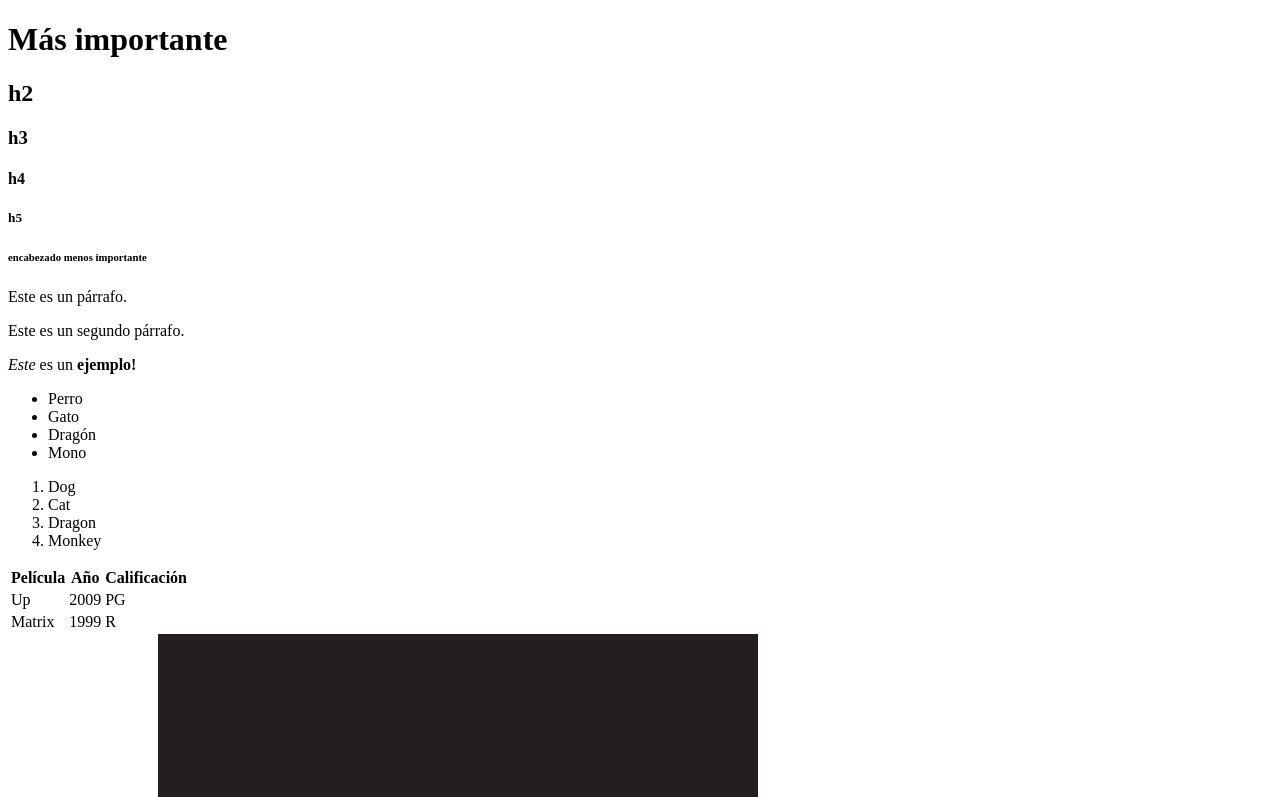
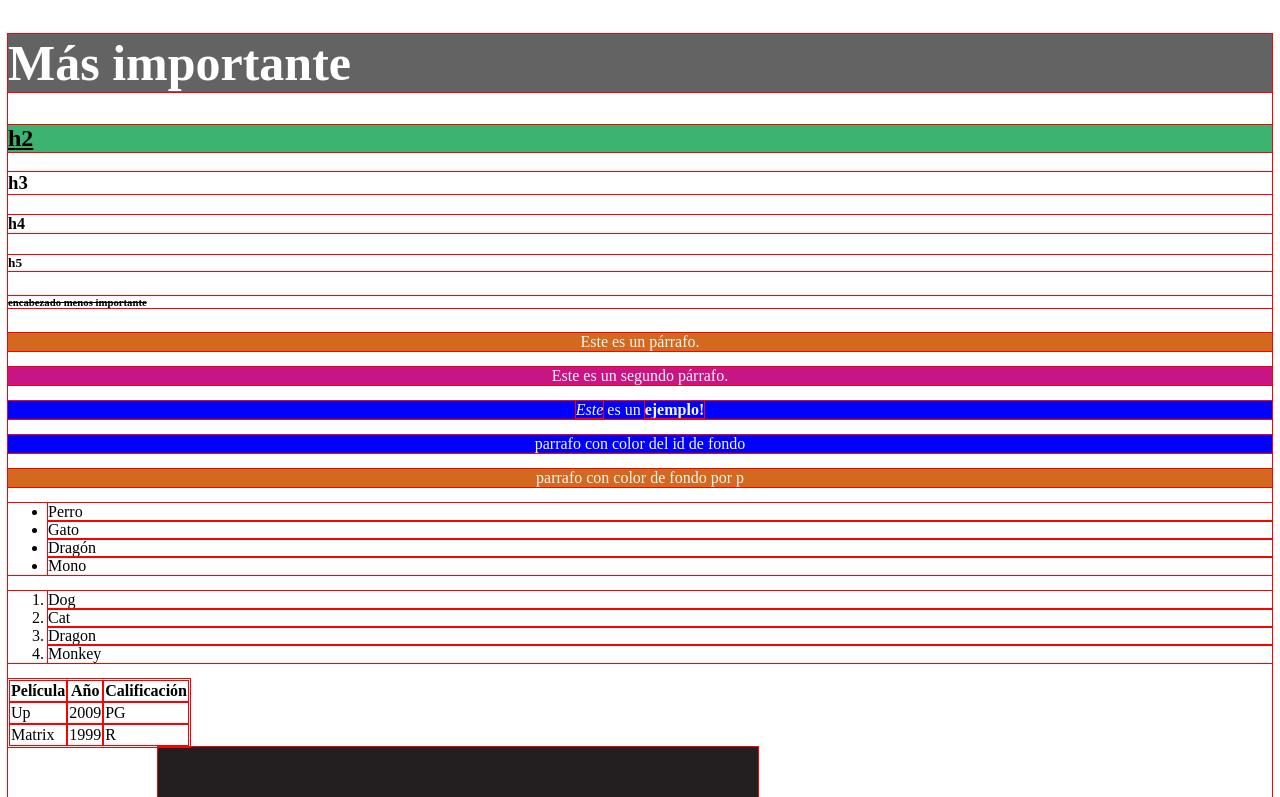
Before and after one commit to OscarDanielAguero/proyectos_dojo, a plain HTML site: page index.html in a window 1280 px wide. Shown: the top 797 px of the page. Drawn offline with Linux system fonts and the light colour scheme.

Commit message:
se actualizo y se agrego estilo de texto

```diff
--- /dev/null
+++ b/estilo_texto/style.css
@@ -0,0 +1,17 @@
+h1{
+    background-color: rgb(0, 0, 0) ;
+    color: rgb(255, 255, 255);
+    font-size: 50px;
+}
+h2{
+    text-align: center;
+    background-color: blueviolet;
+    color: white;
+    font-style: italic;
+}
+h3{
+    background-color: aqua;
+    color: rgb(69, 29, 133);
+    text-decoration: underline;
+    text-align: end;
+}
--- a/index.html
+++ b/index.html
@@ -4,6 +4,7 @@
         <meta charset="UTF-8">
         <meta name="viewport" content="width=device-width, initial-scale=1.0">
         <title>Principal</title>
+        <link rel="stylesheet" href="./style.css">
     </head>
     <body>
         <h1>Más importante</h1>
@@ -13,8 +14,10 @@
         <h5>h5</h5>
         <h6>encabezado menos importante</h6>
         <p>Este es un párrafo.</p>
-        <p>Este es un segundo párrafo.</p>
-        <p><em>Este</em> es un <strong>ejemplo!</strong></p>
+        <p class="colores">Este es un segundo párrafo.</p>
+        <p class="colores" id="color"><em>Este</em> es un <strong>ejemplo!</strong></p>
+        <p id="color">parrafo con color del id de fondo</p>
+        <p>parrafo con color de fondo por p</p>
         <ul>
             <li>Perro</li>
             <li>Gato</li>
--- /dev/null
+++ b/style.css
@@ -0,0 +1,26 @@
+h1{
+    background-color: rgb(99, 99, 99) !important;
+    color: rgb(255, 255, 255);
+    font-size: 50px;
+}
+h2{
+    background-color: mediumseagreen;
+    text-decoration: underline;
+}
+p{
+    background-color: chocolate;
+    text-align: center;
+    color: whitesmoke;
+}
+.colores{
+    background-color: mediumvioletred;
+}
+#color{
+    background-color: blue;
+}
+* {
+    outline: 1px solid red;
+}
+h6{
+    text-decoration: line-through;
+}
```
Also changed, not shown: estilo_texto/index.html (added, +14 -0 lines), usables.html (added, +32 -0 lines).
